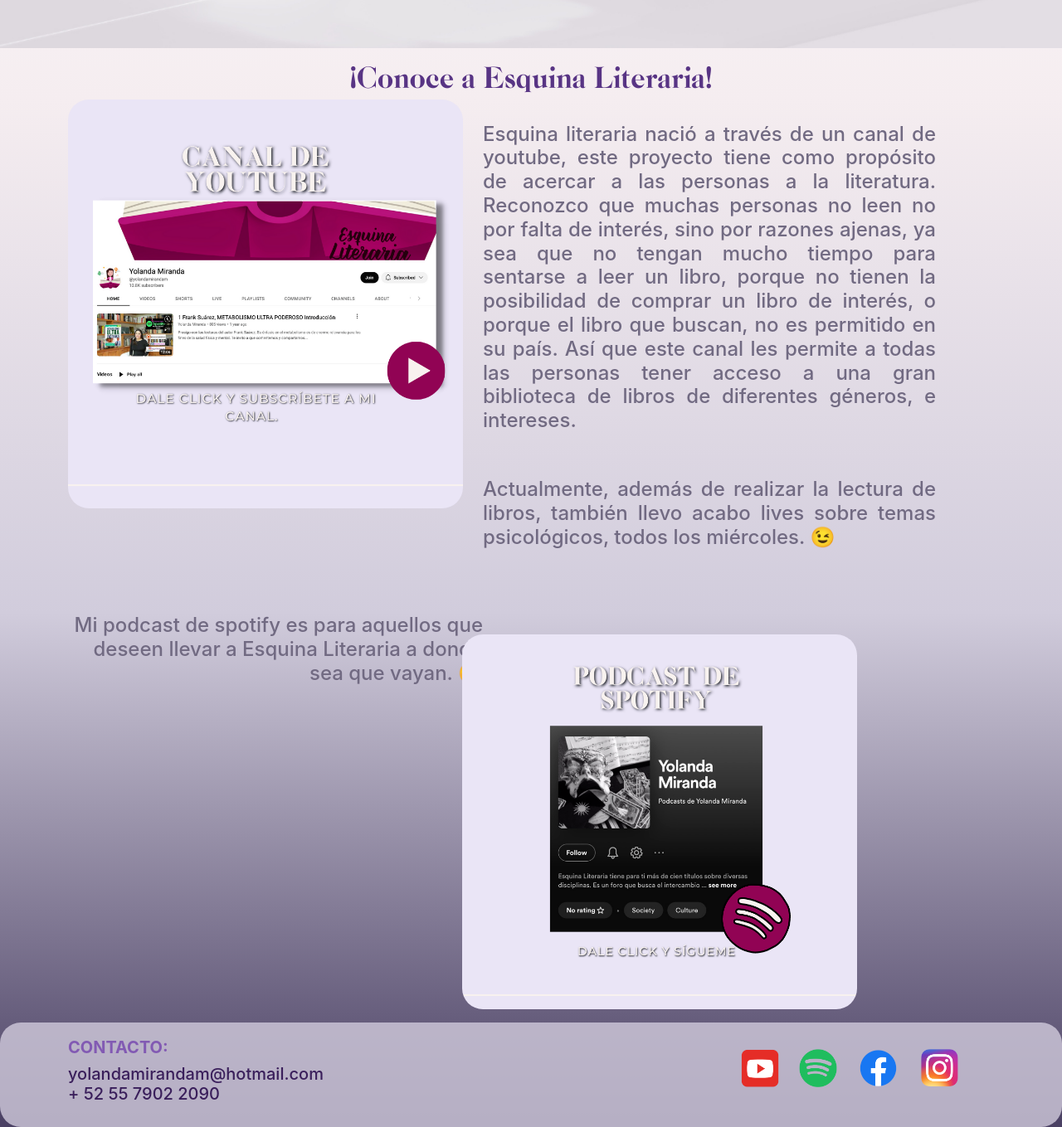
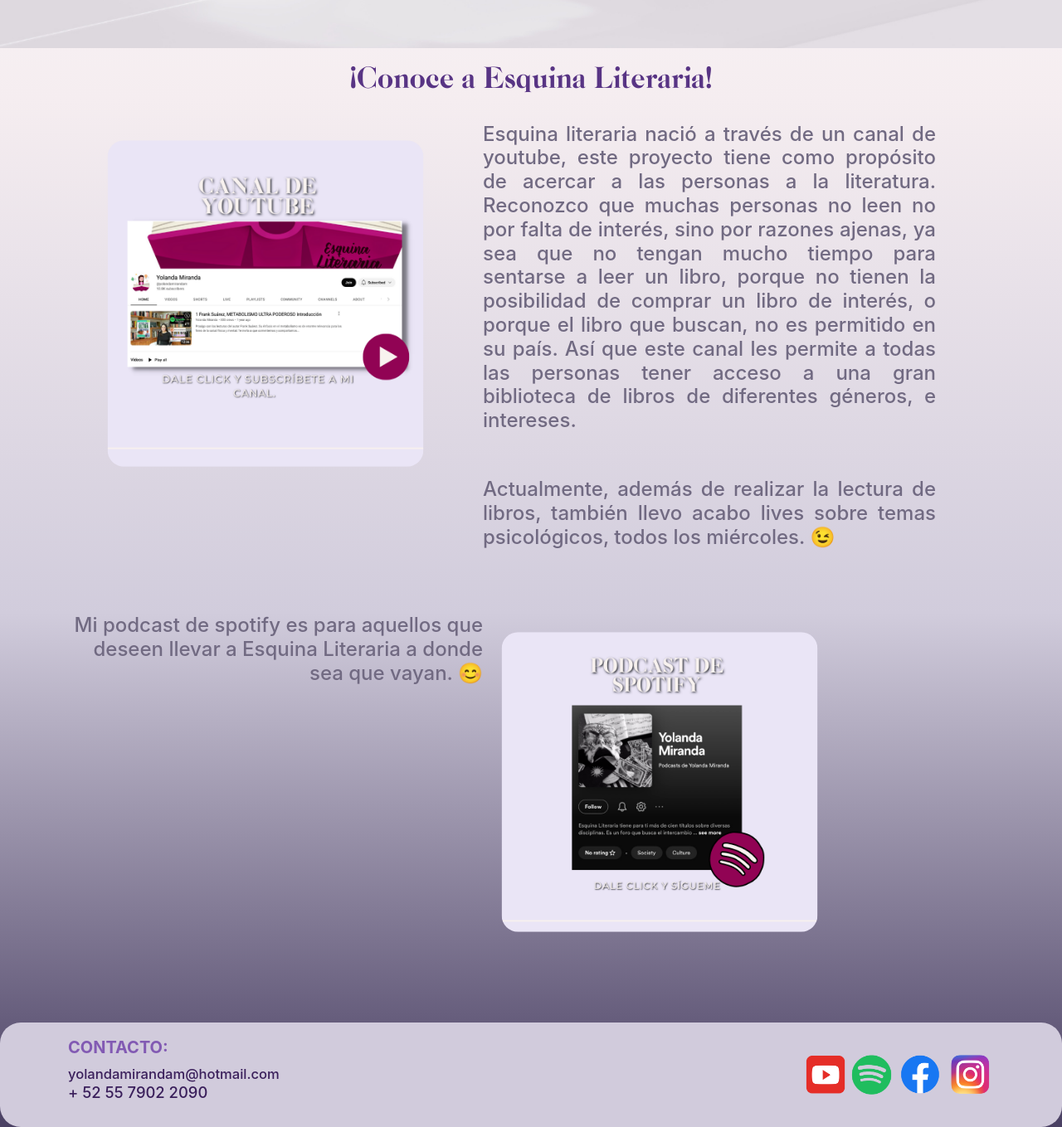
Before and after one commit to KatyaEspinosa03/Proyecto, a website: page pages/proyectos.html in a window 1280 px wide. Shown: the part 500-1859 px from the top of the page at 83% size. Drawn offline with nearby package versions, Linux system fonts and the light colour scheme; a web font is replaced by a local one.

Commit message:
se modificó el sass en la seccion de proyectos, se agregaron transiciones de las imagenes

```diff
--- a/pages/proyectos.html
+++ b/pages/proyectos.html
@@ -6,7 +6,8 @@
     <meta name="viewport" content="width=device-width, initial-scale=1.0">
     <title>PROYECTOS</title>
     <link href="https://cdn.jsdelivr.net/npm/bootstrap@5.3.0-alpha1/dist/css/bootstrap.min.css" rel="stylesheet" integrity="sha384-GLhlTQ8iRABdZLl6O3oVMWSktQOp6b7In1Zl3/Jr59b6EGGoI1aFkw7cmDA6j6gD" crossorigin="anonymous">
-    <link rel="stylesheet" href="../style/estilo.css">
+    <link rel="stylesheet" href="../css/main.css">
+
 </head>
 <body>
 
@@ -63,7 +64,7 @@
         <div class="row">
             <figure class="col-md-3 youtube link-youtube">
             <a href="https://www.youtube.com/@yolandamirandam/featured">
-                <img id="imagen-youtube"  src="../assets/media/esquina-literaria-youtube.png" alt="linkyoutube">
+                <img class="imagen-youtube"  src="../assets/media/esquina-literaria-youtube.png" alt="linkyoutube">
             </a>
             </figure>
 
@@ -84,7 +85,7 @@
         </div>
 
         <div class="row">
-            <article class="col-md-5 texto-spotify">
+            <article class="col-md-5  texto-spotify">
                 <h2> Mi podcast de spotify es para aquellos que deseen llevar a Esquina
                     Literaria a donde sea que vayan. 😊
                 </h2>
@@ -92,7 +93,7 @@
 
             <figure class="col-md-6 spotify link-spotify">
                 <a href="https://open.spotify.com/show/1JzGyOFMUI5vrKwKsucnd0?si=iaRqqkpHSBW5gTOWuXh63Q">
-                    <img id="imagen-spotify"  src="../assets/media/esquina-literaria-spotify.png" alt="linkspotify">
+                    <img class="imagen-spotify"  src="../assets/media/esquina-literaria-spotify.png" alt="linkspotify">
                 </a>
                 </figure>
 
--- a/scss/main.scss
+++ b/scss/main.scss
@@ -20,10 +20,24 @@
 }
 
 
+.estilo-proyectos {
+    width: 500px;
+    height: 500px;
+}
+
+.estilo-proyectos-imagenes {
+    width: 100%;
+    border-radius: 25px;
+    transform: scale(.8, .8);
+    transition: 1s;
+}
+
+
 header {
     display: grid;
     position: sticky;
     top: 0px;
+    z-index: 1;
     width: 100%;
     background-color: $colorBackgroundLight;
 
@@ -224,12 +238,15 @@
     }
 
     .youtube {
-        width: 500px;
-        height: 500px;
+        @extend .estilo-proyectos;
 
-        #imagen-youtube {
-            width: 100%;
-            @include border-radius(25px);
+        .imagen-youtube {
+            @extend .estilo-proyectos-imagenes;
+
+            &:hover {
+                transform: scale(.9, .9);
+            }
+        }
     }
 
     .texto-youtube h2 {
@@ -242,18 +259,18 @@
             margin-bottom: 10%;
             font-size: 150%;
     }
-    }
 
     .spotify {
-        width: 500px;
-        height: 500px;
+        @extend .estilo-proyectos;
 
-        #imagen-spotify {
-            width: 100%;
-            margin-top: 10%;
-            @include border-radius(25px);
+        .imagen-spotify {
+            @extend .estilo-proyectos-imagenes;
+
+            &:hover {
+                transform: scale(.9, .9);
             }
-
+        }
+    }
 
     .texto-spotify h2 {
         margin-top: 5%;
@@ -263,8 +280,6 @@
         font-family: "Inter Medium";
         font-size: 150%;
         width: 500px;
-
-        }
 
     }
 }
```
Also changed, not shown: css/main.css, 1 other file. Lines whose indentation alone changed are shown as unchanged.
